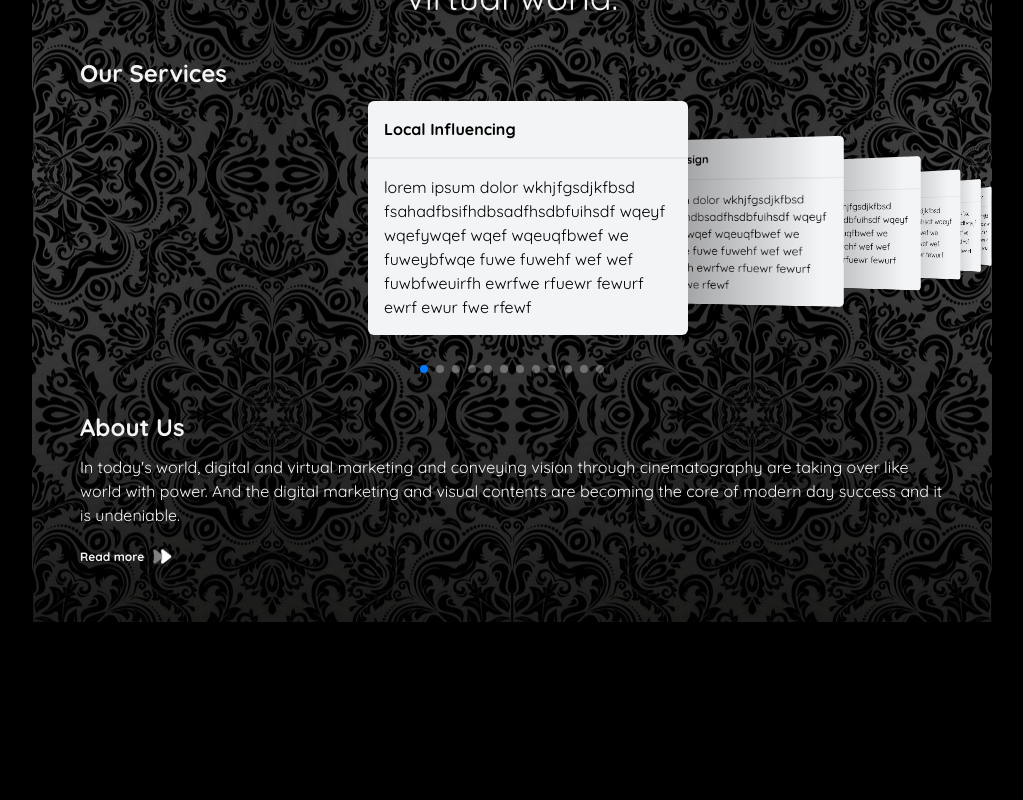
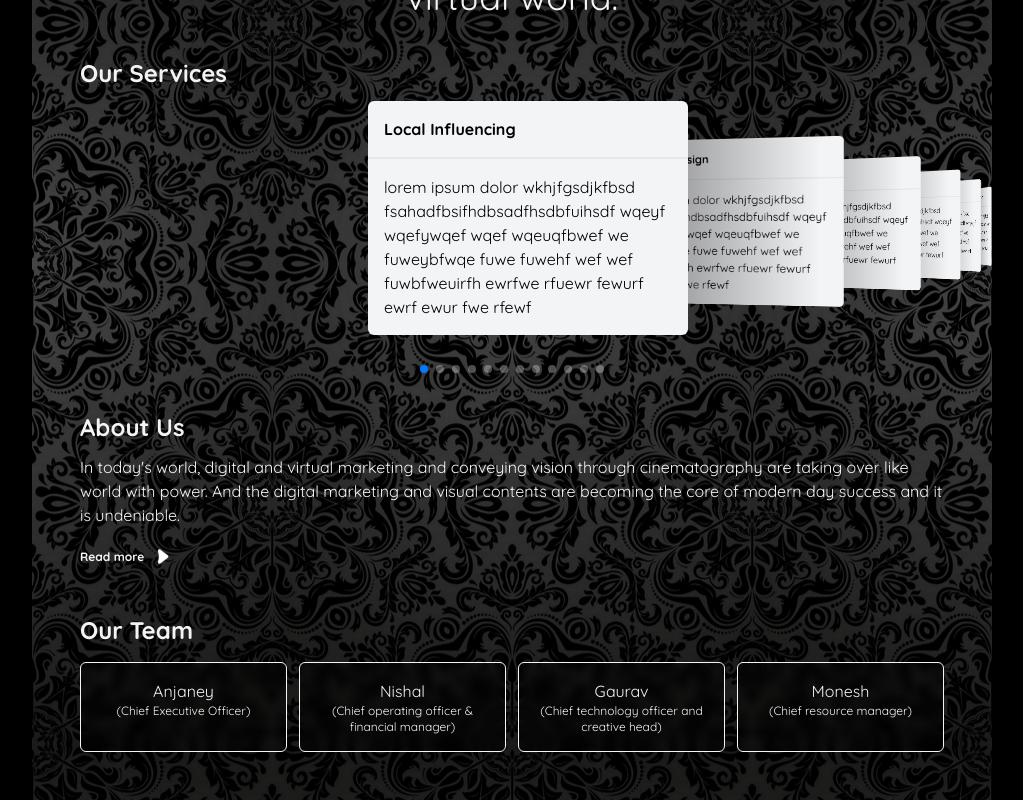
Before and after one commit to iam-doctor-j/tapas-fe, a React (Create React App) app: page / in a window 1280 px wide. Shown: the part 272-1072 px from the top of the page, without its empty margins (128-1151 px from the left). Before the commit the page ends 894 px from the top, so only its background shows below. Built offline with nearby package versions, Linux system fonts and the light colour scheme.

Commit message:
Added team

```diff
--- a/src/components/Main/Main.jsx
+++ b/src/components/Main/Main.jsx
@@ -6,6 +6,7 @@ import "./Main.css";
 import SwiperCore, { EffectCoverflow, Pagination } from "swiper/core";
 import About from "../About/About";
 import OurServices from "../OurServices/OurServices";
+import TeamCard from "../TeamCard/TeamCard";
 
 SwiperCore.use([EffectCoverflow, Pagination]);
 
@@ -21,6 +22,21 @@ const Main = () => {
       </p>
       <OurServices />
       <About />
+      <h1 className="text-gray-100 text-lg sm:text-xl md:text-2xl mt-11 sm:mt-10 font-bold">
+        Our Team
+      </h1>
+      <div className="grid grid-cols-1 sm:grid-cols-2 md:grid-cols-4 gap-3 mt-4">
+        <TeamCard name="Anjaney" designation="Chief Executive Officer" />
+        <TeamCard
+          name="Nishal"
+          designation="Chief operating officer & financial manager"
+        />
+        <TeamCard
+          name="Gaurav"
+          designation="Chief technology officer and creative head"
+        />
+        <TeamCard name="Monesh" designation="Chief resource manager" />
+      </div>
     </section>
   );
 };
--- /dev/null
+++ b/src/components/TeamCard/TeamCard.jsx
@@ -0,0 +1,10 @@
+const TeamCard = ({ name, designation }) => {
+  return (
+    <div className="bg-black text-gray-100 p-4 rounded-md text-center bg-opacity-40 backdrop-filter backdrop-blur-sm border border-gray-100">
+      {name}
+      <span className="text-xs block">({designation})</span>
+    </div>
+  );
+};
+
+export default TeamCard;
```
